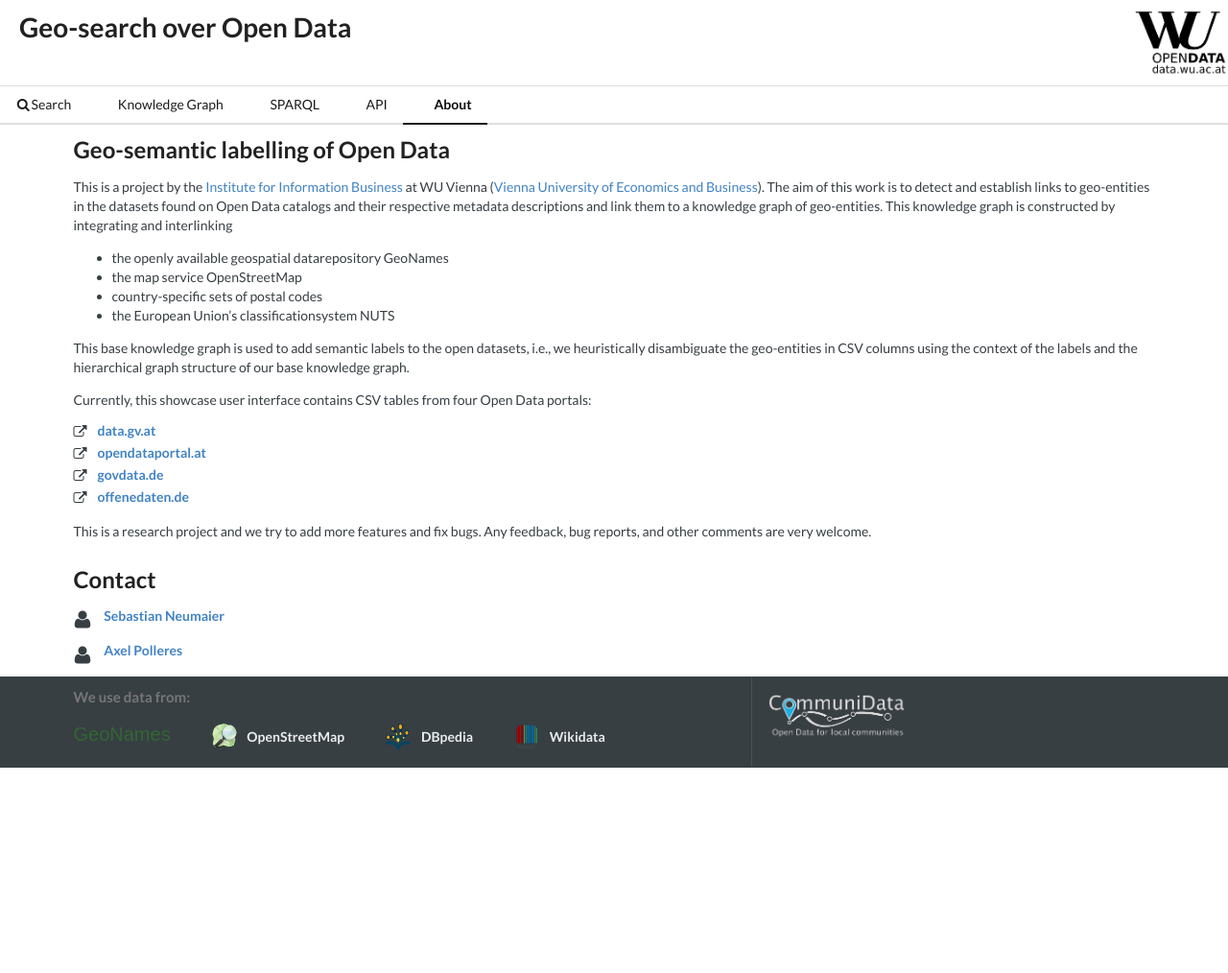
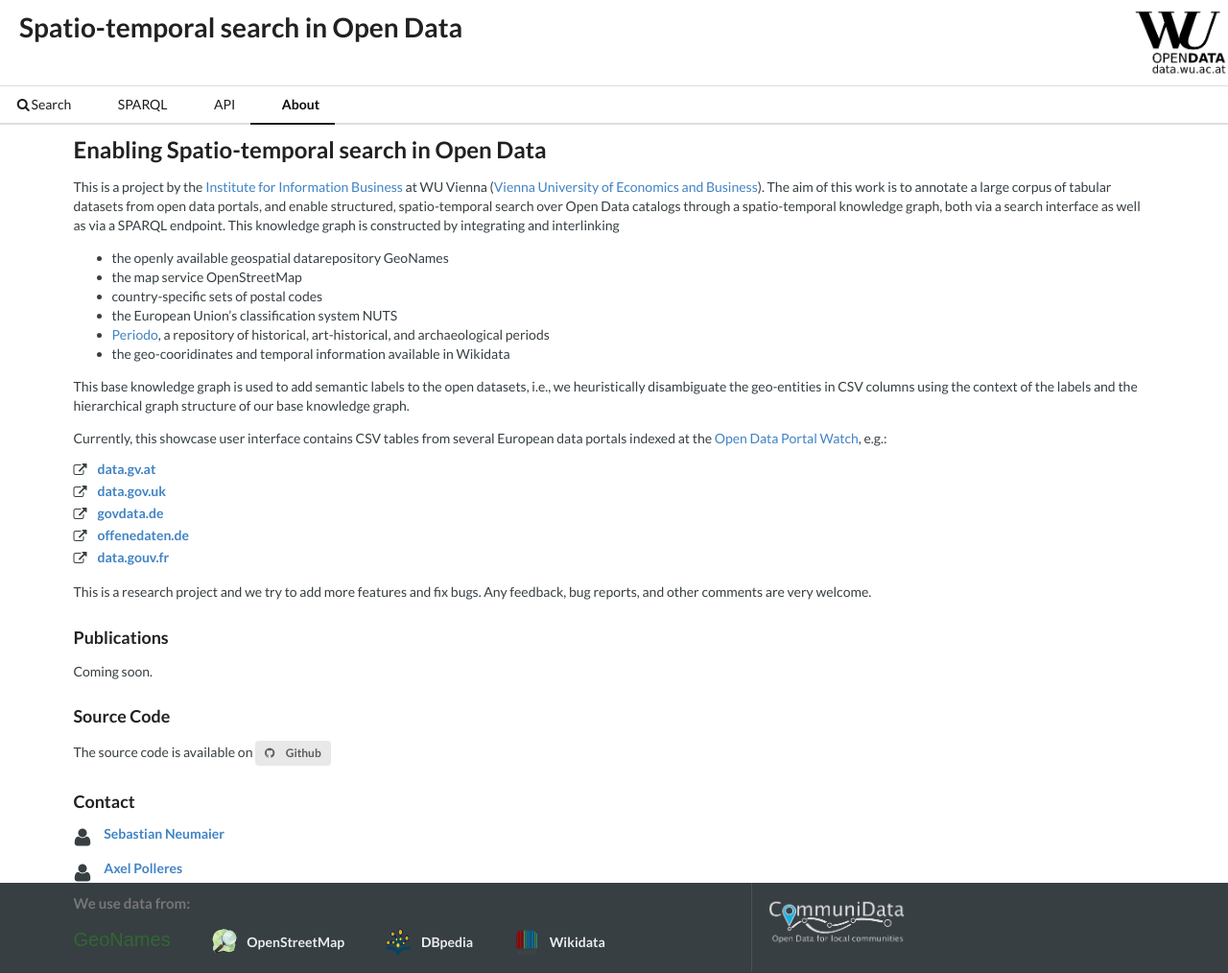
Before and after one commit to sebneu/geolabelling, a Flask app: template ui/templates/about.jinja in a window 1280 px wide. Shown: the whole page at 96% size. Before the commit the page ends 800 px from the top, so only its background shows below. Run offline with Flask 2, Linux system fonts and the light colour scheme; the template is opened without the code that fills it, so the values that code supplies are empty; parts of the project's set-up code (start-up, migrations or seed data) failed here and were passed over; some libraries are stand-ins or nearby versions.

Commit message:
updated website info and title

```diff
--- a/jws_evaluation/index.csv
+++ b/jws_evaluation/index.csv
@@ -100,3 +100,4 @@ http://webarchive.nationalarchives.gov.uk/20140709064818/http://www.landregistry
 https://s3-eu-west-1.amazonaws.com/erg-cabinetoffice/epims/Vacancyopendata08-03-12-ver0.1.csv,data_gov_uk/7.csv,data_gov_uk,x,c,,,
 http://webarchive.nationalarchives.gov.uk/20140709064818/http://www.landregistry.gov.uk/__data/assets/file/0016/32353/applications_region.csv,data_gov_uk/8.csv,data_gov_uk,x,c,m,,
 http://publicdata.landregistry.gov.uk/transaction-data/Number-of-applications-in-England-and-Wales-divided-by-local-authority-2017-02.csv,data_gov_uk/9.csv,data_gov_uk,x,c,m,,
+,,,101,87,37,9,9
--- a/ui/server.py
+++ b/ui/server.py
@@ -75,7 +75,7 @@ def parseArgs():
 
     pa.add_argument('-c','--config', help="config file", dest='config')
     pa.add_argument('-p','--port', help="Set port of UI (default is 2341)", type=int, dest='port', default=2341)
-
+    pa.add_argument('--prefix', help="Set URL prefix", default='odgraphsearch')
     return pa.parse_args()
 
 
@@ -104,24 +104,25 @@ def start():
     dbhost=config['db']['host']
     dbport=config['db']['port']
 
-    log.info('Starting CSVEngine on http://localhost:{}/'.format(port))
+    url_prefix = args.prefix
+
+    log.info('Starting ODGraph UI on http://localhost:{}/'.format(port) + url_prefix + '/')
 
     app.config['MAX_CONTENT_LENGTH'] = maxFileSize
     app.config['GEO_TAGGER'] = geo_tagger.GeoTagger(dbhost, dbport)
     app.config['LOCATION_SEARCH'] = search_apis.LocationSearch(dbhost, dbport)
     app.config['ELASTICSEARCH'] = search_apis.ESClient(conf=config)
 
-    blueprint = Blueprint('api', __name__, url_prefix='/odgraph/api/v1')
+    blueprint = Blueprint('api', __name__, url_prefix='/' + url_prefix + '/api/v1')
     api.init_app(blueprint)
     api.add_namespace(get_ns)
     api.add_namespace(rdf_ns)
 
     app.register_blueprint(blueprint)
-    app.register_blueprint(ui, url_prefix='/odgraph')
+    app.register_blueprint(ui, url_prefix='/' + url_prefix)
 
     app.wsgi_app = ReverseProxied(app.wsgi_app)
     tr = WSGIContainer(app)
-
 
     app.run(debug=True, port=port,host='0.0.0.0')
 
--- a/ui/templates/about.jinja
+++ b/ui/templates/about.jinja
@@ -3,27 +3,34 @@
 {% set active_page = "about" -%}
 {% block content %}
 <div class="ui  container">
-    <h2 class="ui header">Geo-semantic labelling of Open Data</h2>
+    <h2 class="ui header">Enabling Spatio-temporal search in Open Data</h2>
     <div class="container ui">
                         <p>
                             This is a project by the <a href="http://ai.wu.ac.at/">Institute for Information Business</a>
                             at WU Vienna (<a href="http://wu.ac.at/">Vienna University of Economics and Business</a>).
 
-                            The aim of this work is to detect and establish links to geo-entities in the datasets found on Open Data catalogs and their respective metadata descriptions and link them to a knowledge graph of geo-entities.
+                            The aim of this work is to annotate a large corpus of tabular datasets from open data portals,
+                            and enable structured, spatio-temporal search over Open Data catalogs through a spatio-temporal
+                            knowledge graph, both via a search interface as well as via a SPARQL endpoint.
+
                             This knowledge graph is constructed by integrating and interlinking
                             <ul>
                                 <li>the openly available geospatial datarepository GeoNames</li>
                                 <li>the map service OpenStreetMap</li>
                                 <li>country-specific sets of postal codes</li>
-                                <li>the European Union’s classificationsystem NUTS</li>
+                                <li>the European Union’s classification system NUTS</li>
+                                <li><a href="http://perio.do/">Periodo</a>, a repository of historical, art-historical, and archaeological periods</li>
+                                <li>the geo-cooridinates and temporal information available in Wikidata</li>
                             </ul>
                             This base knowledge graph is used to add semantic labels to the open datasets, i.e.,
                             we heuristically disambiguate the geo-entities in CSV columns using the context of the labels and
                             the hierarchical graph structure of our base knowledge graph.
                         </p>
 
+
                         <p>
-                        Currently, this showcase user interface contains CSV tables from four Open Data portals:
+                        Currently, this showcase user interface contains CSV tables from several European data portals
+                        indexed at the <a href="http://data.wu.ac.at/portalwatch/">Open Data Portal Watch</a>, e.g.:
                         <div class="ui list">
                             <div class="item">
                                 <i class="external middle aligned icon"></i>
@@ -34,7 +41,7 @@
                             <div class="item">
                                 <i class="external middle aligned icon"></i>
                                 <div class="content">
-                                    <a href="https://www.opendataportal.at/" class="header">opendataportal.at</a>
+                                    <a href="https://data.gov.uk/" class="header">data.gov.uk</a>
                                 </div>
                             </div>
                             <div class="item">
@@ -49,6 +56,12 @@
                                     <a href="https://offenedaten.de/" class="header">offenedaten.de</a>
                                 </div>
                             </div>
+                            <div class="item">
+                                <i class="external middle aligned icon"></i>
+                                <div class="content">
+                                    <a href="https://www.data.gouv.fr/" class="header">data.gouv.fr</a>
+                                </div>
+                            </div>
                         </p>
                         <p>
                             This is a research project and we try to add more features and fix bugs.
@@ -56,7 +69,20 @@
                         </p>
     </div>
 
-    <h2 class="ui header">Contact</h2>
+    <h3 class="ui header">Publications</h3>
+    <div class="container ui">
+        Coming soon.
+    </div>
+
+    <h3 class="ui header">Source Code</h3>
+    <div class="container ui">
+        The source code is available on
+        <a href="https://github.com/sebneu/geolabelling/"><div class="ui label">
+            <i class="github icon"></i> Github
+        </div></a>
+    </div>
+
+    <h3 class="ui header">Contact</h3>
     <div class="ui relaxed list">
         <div class="item">
             <i class="large user middle aligned icon"></i>
--- a/ui/templates/base_layout.jinja
+++ b/ui/templates/base_layout.jinja
@@ -2,7 +2,7 @@
 <html lang="en">
     <head>
         <title>
-            {% block maintitle %} {% endblock %} Geo-search over Open Data
+            {% block maintitle %} {% endblock %} Spatio-temporal search in Open Data
         </title>
         <meta charset="utf-8">
         <meta http-equiv="Content-Type" content="text/html; charset=UTF-8" />
@@ -46,7 +46,7 @@
         <header id="header" class="ui vertical segment">
             <h1 class="ui header fifteen wide column">
                 <div class="content">
-                    Geo-search over Open Data
+                    Spatio-temporal search in Open Data
                     <div class="sub header"></div>
                 </div>
                 <a href="http://data.wu.ac.at/">
@@ -59,13 +59,13 @@
         <nav id="mainnav" class="ui  fluid secondary stackable pointing icon menu " >
             {% set navigation_bar = [
                     ('ui.index','search', 'Search', 'search'),
-                    ('ui.kgsearch','kgsearch', 'Knowledge Graph', 'kgsearch'),
                     ('ui.sparql','sparql', "SPARQL", 'sparql'),
                     ('ui.api','api', "API", 'api'),
                     ('ui.about','about', 'About', 'about')
                 ]
             -%}
                 {#,
+                    ('ui.kgsearch','kgsearch', 'Knowledge Graph', 'kgsearch'),
                     ('ui.geotagging', 'geotagging', 'Geo Tagging','table')
                 #}
             {% set active_page = active_page|default('search') -%}
```
